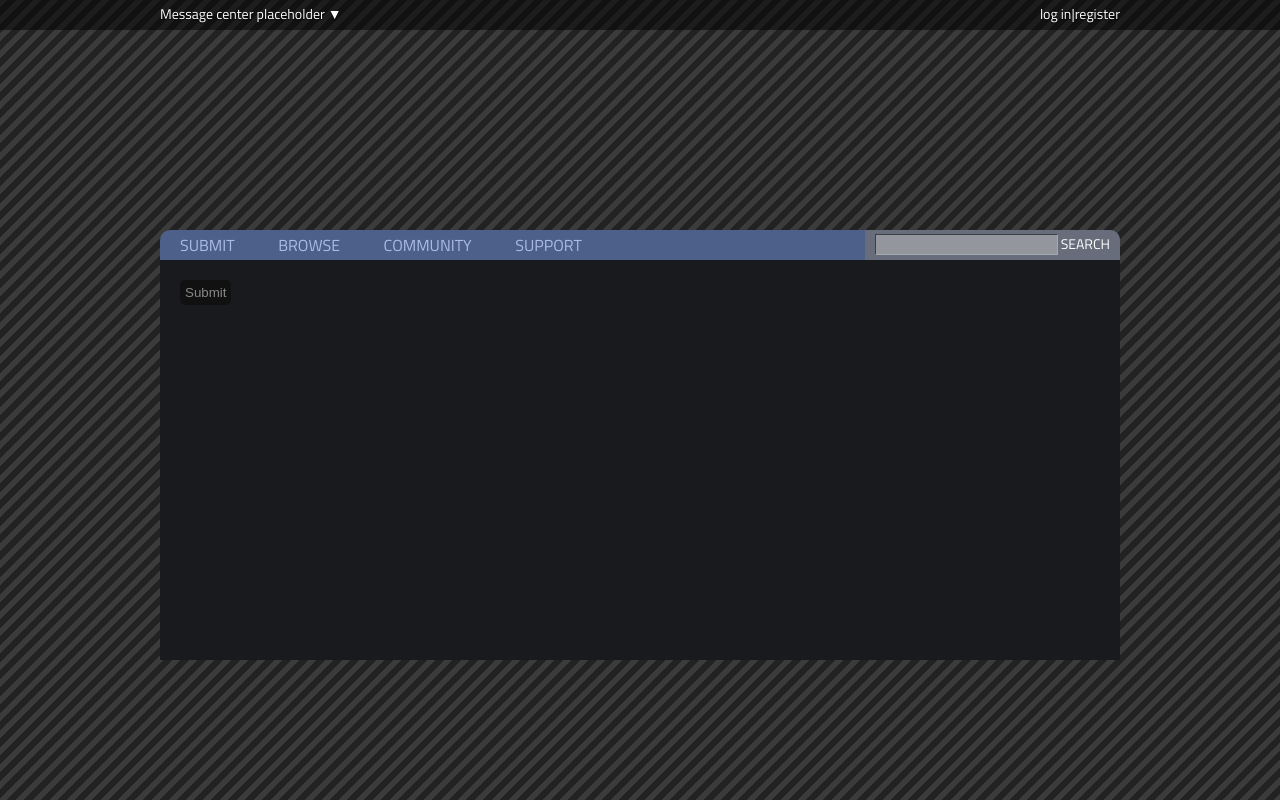
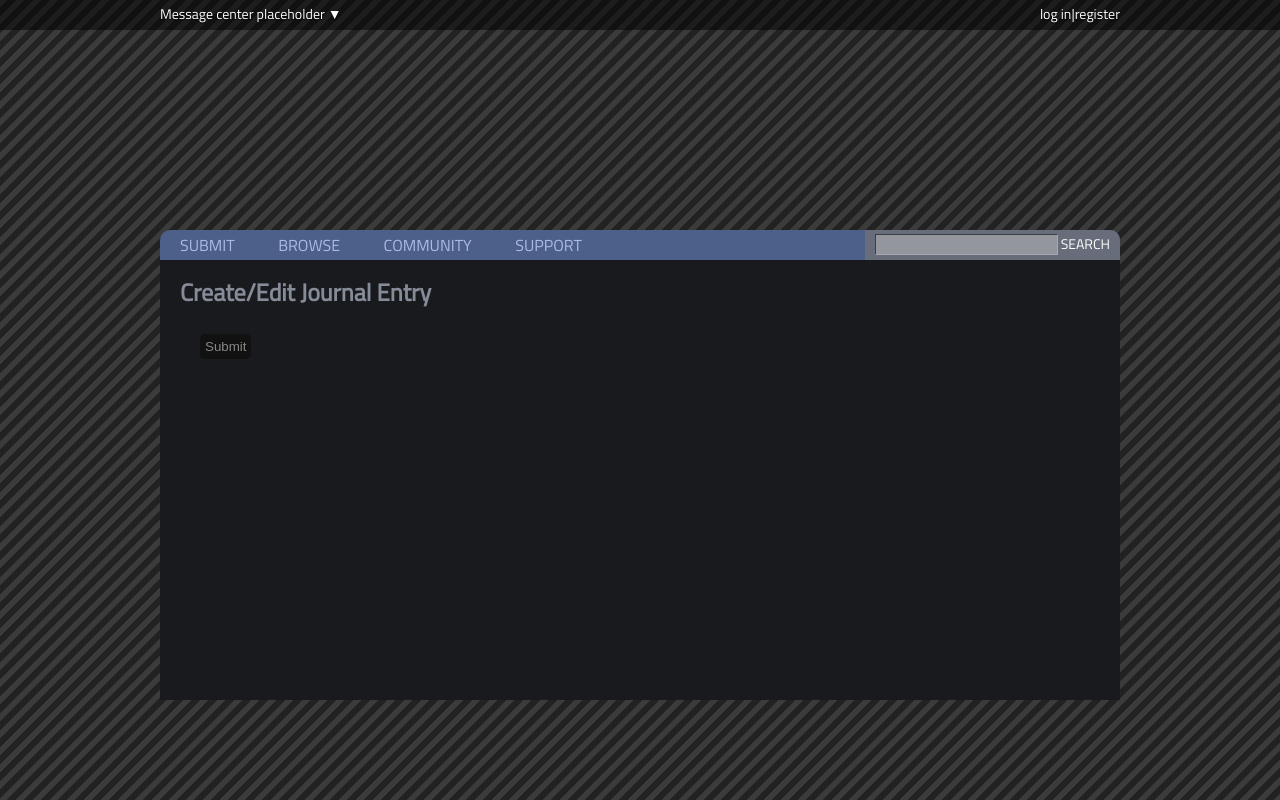
Before and after one commit to szczurex/ft-gal, a Django app: template journals/templates/journals/edit.html in a window 1280 px wide. Run offline with Django 3.2, Linux system fonts and the light colour scheme; the template is opened without the code that fills it, so the values that code supplies are empty.

Commit message:
edit header

```diff
--- a/journals/templates/journals/edit.html
+++ b/journals/templates/journals/edit.html
@@ -7,5 +7,5 @@
 {% endblock %}
 
 {% block content %}
-	{% include "main/form.html" with form=form %}
+	{% include "main/form.html" with form=form title="Create/Edit journal entry" %}
 {% endblock %}
--- a/main/static/main/style.css
+++ b/main/static/main/style.css
@@ -10,6 +10,10 @@ body{
 }
 .fleft{float:left;}
 .fright{float:right;}
+div.clear{clear:both;}
+.height-10{height: 10px;}
+.height-20{height: 20px;}
+.height-30{height: 30px;}
 
 a, a:visited, a:hover{
 	color:white;
@@ -158,6 +162,7 @@ div#page{
 	color: #AABCE4;
 	background: #191A1E;
 	min-height: 400px;
-	width:960px;
+	width:920px;
 	margin: 0 auto;
+	padding:20px;
 }
--- a/main/templates/main/form.html
+++ b/main/templates/main/form.html
@@ -1,3 +1,6 @@
+<h1>{{ title|default:"Edit:" }}</h1>
+<div class="height-10"></div>
+
 {% if form.is_multipart %}
     <form class="modelform" enctype="multipart/form-data" method="post" action="">
 {% else %}
--- a/profiles/templates/registration/register.html
+++ b/profiles/templates/registration/register.html
@@ -8,6 +8,6 @@
 
 {% block content %}
 
-	{% include "main/form.html" with form=form %}
+	{% include "main/form.html" with form=form title="Register an accout" %}
 
 {% endblock %}
```
Also changed, not shown: journals/templates/journals/mine.html (+5 -4 lines).
